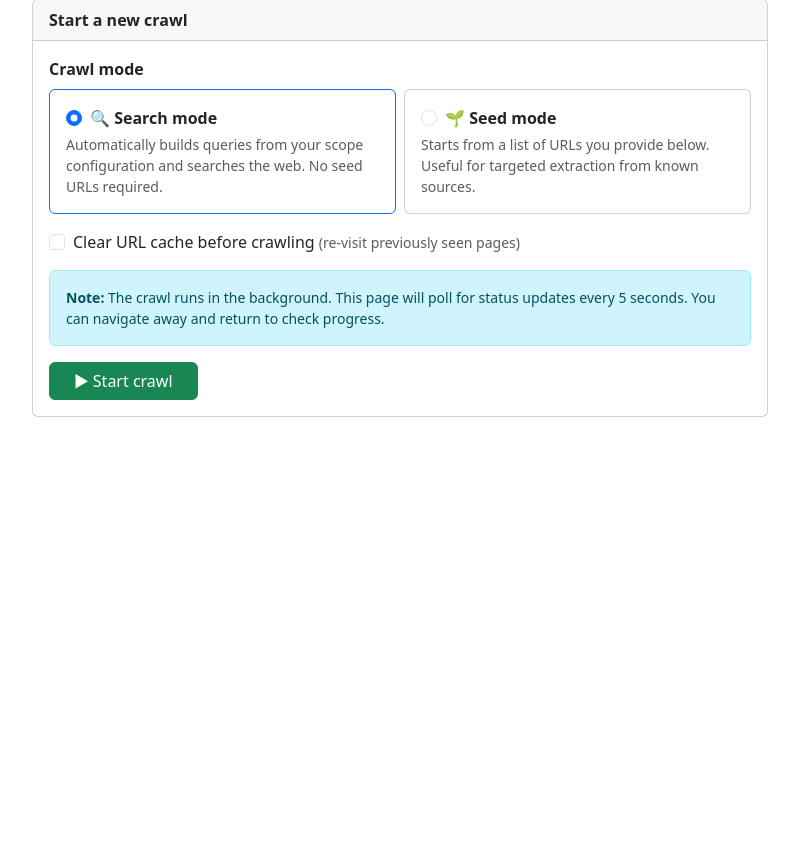
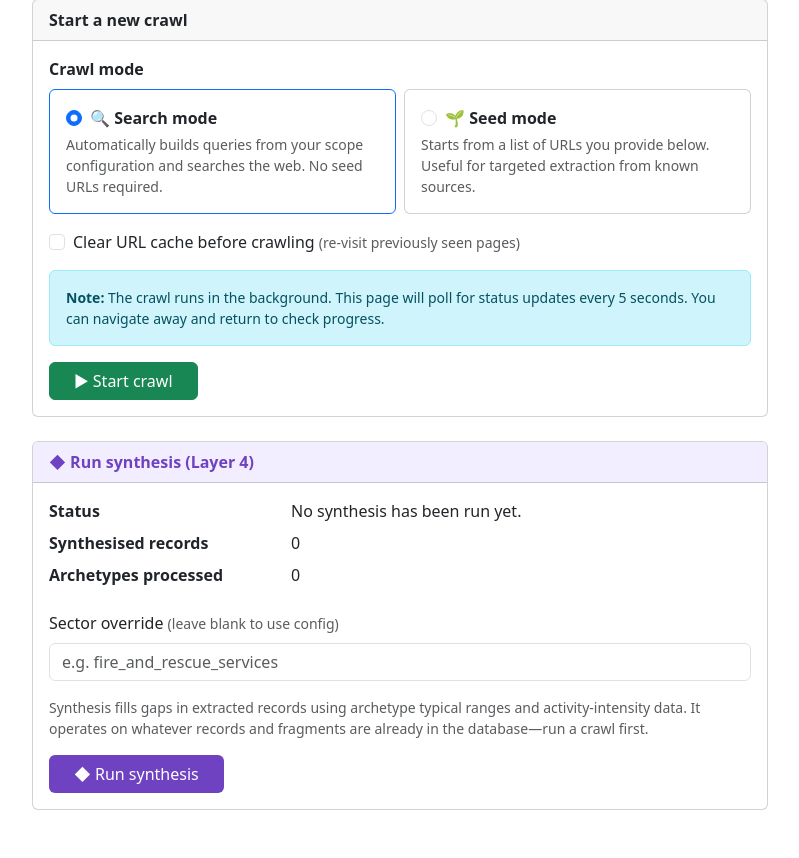
Before and after one commit to jamiebull1/abatement-crawler, a Flask app: page /crawl in a window 1280 px wide. Shown: the part 384-1242 px from the top of the page, without its empty margins (240-1039 px from the left). Before the commit the page ends 801 px from the top, so only its background shows below. Run offline with Flask 3, Linux system fonts and the light colour scheme.

Commit message:
Add synthesis-aware web UI (Layer 4 trigger + synthesised record display)
- results.html: synthesised filter dropdown, purple 'synth' badge on rows
- result_detail.html: synthesis panel showing archetype slug, sources, and assumptions
- crawl.html: Layer 4 synthesis card with sector override, status polling, and progress display
- app.py: /synthesise/start (POST) and /synthesise/status (GET JSON) endpoints mirroring crawl pattern; loads archetypes from output_dir JSON and runs ArchetypeSynthesiser in background thread
- Fix ruff lint errors in test files (unused imports, import ordering)

https://claude.ai/code/session_01B81Zkw4SYmPjddjMZrc3Ru

```diff
--- a/abatement_crawler/web/app.py
+++ b/abatement_crawler/web/app.py
@@ -35,6 +35,16 @@ _seed_status: dict[str, Any] = {
     "error": None,
 }
 _seed_lock = threading.Lock()
+
+# Global synthesis state
+_synth_status: dict[str, Any] = {
+    "running": False,
+    "message": "No synthesis has been run yet.",
+    "synthesised_count": 0,
+    "archetypes_processed": 0,
+    "error": None,
+}
+_synth_lock = threading.Lock()
 
 _MASKED = "***set***"
 
@@ -222,6 +232,7 @@ def create_app(config_path: str | None = None) -> Flask:
             sector = request.args.get("sector", "").strip()
             category = request.args.get("category", "").strip()
             min_quality = float(request.args.get("min_quality", 0.0))
+            synthesised_filter = request.args.get("synthesised", "all")  # all | yes | no
 
             records = storage.get_all_records(min_quality=min_quality)
 
@@ -247,6 +258,10 @@ def create_app(config_path: str | None = None) -> Flask:
                 ]
             if category:
                 records = [r for r in records if r.abatement_category == category]
+            if synthesised_filter == "yes":
+                records = [r for r in records if r.is_synthesised]
+            elif synthesised_filter == "no":
+                records = [r for r in records if not r.is_synthesised]
 
             total = len(records)
 
@@ -259,6 +274,7 @@ def create_app(config_path: str | None = None) -> Flask:
             error = str(exc)
             page = 1
             per_page = 25
+            synthesised_filter = "all"
 
         return render_template(
             "results.html",
@@ -271,6 +287,7 @@ def create_app(config_path: str | None = None) -> Flask:
             sector=request.args.get("sector", ""),
             category=request.args.get("category", ""),
             min_quality=request.args.get("min_quality", "0"),
+            synthesised_filter=synthesised_filter,
             error=error,
         )
 
@@ -746,6 +763,135 @@ def create_app(config_path: str | None = None) -> Flask:
             filter_status=filter_status,
         )
 
+    # ---- Synthesise ---------------------------------------------------
+
+    @app.route("/synthesise/start", methods=["POST"])
+    def synthesise_start():
+        global _synth_status  # noqa: PLW0603
+
+        with _synth_lock:
+            if _synth_status["running"]:
+                return jsonify({"error": "Synthesis is already running."}), 400
+
+            _synth_status = {
+                "running": True,
+                "message": "Starting…",
+                "synthesised_count": 0,
+                "archetypes_processed": 0,
+                "error": None,
+            }
+
+        cfg_path = app.config["CRAWLER_CONFIG_PATH"]
+        sector = request.form.get("sector", "").strip() or None
+
+        def _run() -> None:
+            global _synth_status  # noqa: PLW0603
+            try:
+                import json  # noqa: PLC0415
+                from pathlib import Path  # noqa: PLC0415
+
+                from ..config import CrawlerConfig  # noqa: PLC0415
+                from ..crawler import _safe_slug  # noqa: PLC0415
+                from ..models import AbatementArchetype  # noqa: PLC0415
+                from ..normalisation import Normaliser  # noqa: PLC0415
+                from ..quality import score_quality  # noqa: PLC0415
+                from ..storage import StorageManager  # noqa: PLC0415
+                from ..synthesis import ArchetypeSynthesiser  # noqa: PLC0415
+
+                config = CrawlerConfig.from_yaml(cfg_path)
+
+                resolved_sector = (
+                    sector
+                    or (config.pipeline.sector if config.pipeline else None)
+                    or config.scope.industry
+                    or (config.scope.sectors[0] if config.scope.sectors else None)
+                )
+                if not resolved_sector:
+                    raise ValueError(
+                        "No sector configured. Set pipeline.sector or scope.industry in config."
+                    )
+
+                sector_slug = _safe_slug(resolved_sector)
+                archetypes_path = Path(config.output_dir) / f"archetypes_{sector_slug}.json"
+                if not archetypes_path.exists():
+                    raise FileNotFoundError(
+                        f"Archetypes file not found: {archetypes_path}. "
+                        "Run pipeline mode first."
+                    )
+
+                archetypes_data = json.loads(archetypes_path.read_text())
+                archetypes = [AbatementArchetype(**d) for d in archetypes_data]
+
+                storage = StorageManager(config.db_path)
+                synthesiser = ArchetypeSynthesiser(config)
+                normaliser = Normaliser(config.base_currency, config.base_year)
+                all_records = storage.get_all_records(min_quality=0.0)
+
+                with _synth_lock:
+                    _synth_status["message"] = f"Synthesising {len(archetypes)} archetypes…"
+
+                n_synthesised = 0
+                for i, archetype in enumerate(archetypes, 1):
+                    with _synth_lock:
+                        _synth_status["archetypes_processed"] = i
+                        _synth_status["message"] = (
+                            f"Archetype {i}/{len(archetypes)}: {archetype.name}…"
+                        )
+
+                    slug = _safe_slug(archetype.name)
+                    arch_records = [
+                        r for r in all_records if r.archetype_slug == slug and not r.is_synthesised
+                    ]
+                    arch_fragments = storage.get_fragments_for_archetype(slug)
+
+                    result = synthesiser.synthesise(archetype, arch_records, arch_fragments)
+                    if result is None:
+                        continue
+
+                    result = normaliser.normalise_record(result)
+                    quality, flags = score_quality(result)
+                    data = result.model_dump()
+                    data["quality_score"] = quality
+                    data["quality_flags"] = list(set(result.quality_flags + flags))
+                    from ..models import AbatementRecord  # noqa: PLC0415
+                    storage.save_record(AbatementRecord(**data))
+                    n_synthesised += 1
+
+                    with _synth_lock:
+                        _synth_status["synthesised_count"] = n_synthesised
+
+                storage.close()
+
+                with _synth_lock:
+                    _synth_status.update(
+                        {
+                            "running": False,
+                            "message": f"Completed: {n_synthesised} records synthesised.",
+                            "synthesised_count": n_synthesised,
+                            "error": None,
+                        }
+                    )
+            except Exception as exc:
+                logger.exception("Synthesis failed")
+                with _synth_lock:
+                    _synth_status.update(
+                        {
+                            "running": False,
+                            "message": "Failed with an error.",
+                            "error": str(exc),
+                        }
+                    )
+
+        thread = threading.Thread(target=_run, daemon=True)
+        thread.start()
+
+        return redirect(url_for("crawl_view"))
+
+    @app.route("/synthesise/status")
+    def synthesise_status():
+        with _synth_lock:
+            return jsonify(dict(_synth_status))
+
     @app.route("/captcha-queue/resolve", methods=["GET", "POST"])
     def captcha_resolve():
         from ..storage import StorageManager  # noqa: PLC0415
--- a/abatement_crawler/web/templates/crawl.html
+++ b/abatement_crawler/web/templates/crawl.html
@@ -140,6 +140,44 @@
       </div>
     </div>
 
+    <!-- Synthesise card -->
+    <div class="card mb-4">
+      <div class="card-header fw-semibold" style="background-color:#f3eeff">
+        <span style="color:#6f42c1">&#9670; Run synthesis (Layer 4)</span>
+        <span class="spinner-border spinner-border-sm ms-2 text-purple" id="synth-spinner"
+              style="display:none;border-color:#6f42c1;border-right-color:transparent" role="status"></span>
+      </div>
+      <div class="card-body">
+        <dl class="row mb-3" id="synth-status-dl">
+          <dt class="col-sm-4">Status</dt>
+          <dd class="col-sm-8" id="ss-message">{{ _synth_msg | default('No synthesis has been run yet.') }}</dd>
+          <dt class="col-sm-4">Synthesised records</dt>
+          <dd class="col-sm-8" id="ss-count">0</dd>
+          <dt class="col-sm-4">Archetypes processed</dt>
+          <dd class="col-sm-8" id="ss-archetypes">0</dd>
+        </dl>
+
+        <form method="post" action="/synthesise/start" id="synth-form">
+          <div class="mb-3">
+            <label class="form-label" for="synth-sector">Sector override
+              <span class="text-muted small">(leave blank to use config)</span>
+            </label>
+            <input type="text" class="form-control" id="synth-sector" name="sector"
+                   placeholder="e.g. fire_and_rescue_services">
+          </div>
+          <p class="small text-muted mb-3">
+            Synthesis fills gaps in extracted records using archetype typical ranges and
+            activity-intensity data. It operates on whatever records and fragments are
+            already in the database—run a crawl first.
+          </p>
+          <button type="submit" class="btn px-4" id="synth-btn"
+                  style="background-color:#6f42c1;color:#fff">
+            &#9670; Run synthesis
+          </button>
+        </form>
+      </div>
+    </div>
+
   </div>
 </div>
 {% endblock %}
@@ -210,5 +248,46 @@
       }
     }, 2000);
   });
+
+  // --- Synthesis polling ---
+  let synthPollInterval = null;
+
+  function updateSynthStatus(data) {
+    document.getElementById('ss-message').textContent = data.message;
+    document.getElementById('ss-count').textContent = data.synthesised_count;
+    document.getElementById('ss-archetypes').textContent = data.archetypes_processed;
+
+    const spinner = document.getElementById('synth-spinner');
+    const btn = document.getElementById('synth-btn');
+    if (data.running) {
+      spinner.style.display = 'inline-block';
+      btn.disabled = true;
+    } else {
+      spinner.style.display = 'none';
+      btn.disabled = false;
+      if (synthPollInterval) {
+        clearInterval(synthPollInterval);
+        synthPollInterval = null;
+      }
+    }
+  }
+
+  function pollSynth() {
+    fetch('/synthesise/status')
+      .then(r => r.json())
+      .then(updateSynthStatus)
+      .catch(console.error);
+  }
+
+  // Kick off polling if synthesis is already running (e.g. after redirect)
+  pollSynth();
+
+  document.getElementById('synth-form').addEventListener('submit', () => {
+    setTimeout(() => {
+      if (!synthPollInterval) {
+        synthPollInterval = setInterval(pollSynth, 5000);
+      }
+    }, 2000);
+  });
 </script>
 {% endblock %}
```
Also changed, not shown: abatement_crawler/web/templates/result_detail.html (+48 -0 lines), abatement_crawler/web/templates/results.html (+13 -3 lines), tests/test_decomposition.py (+2 -6 lines), tests/test_synthesis.py (added, +436 -0 lines).
